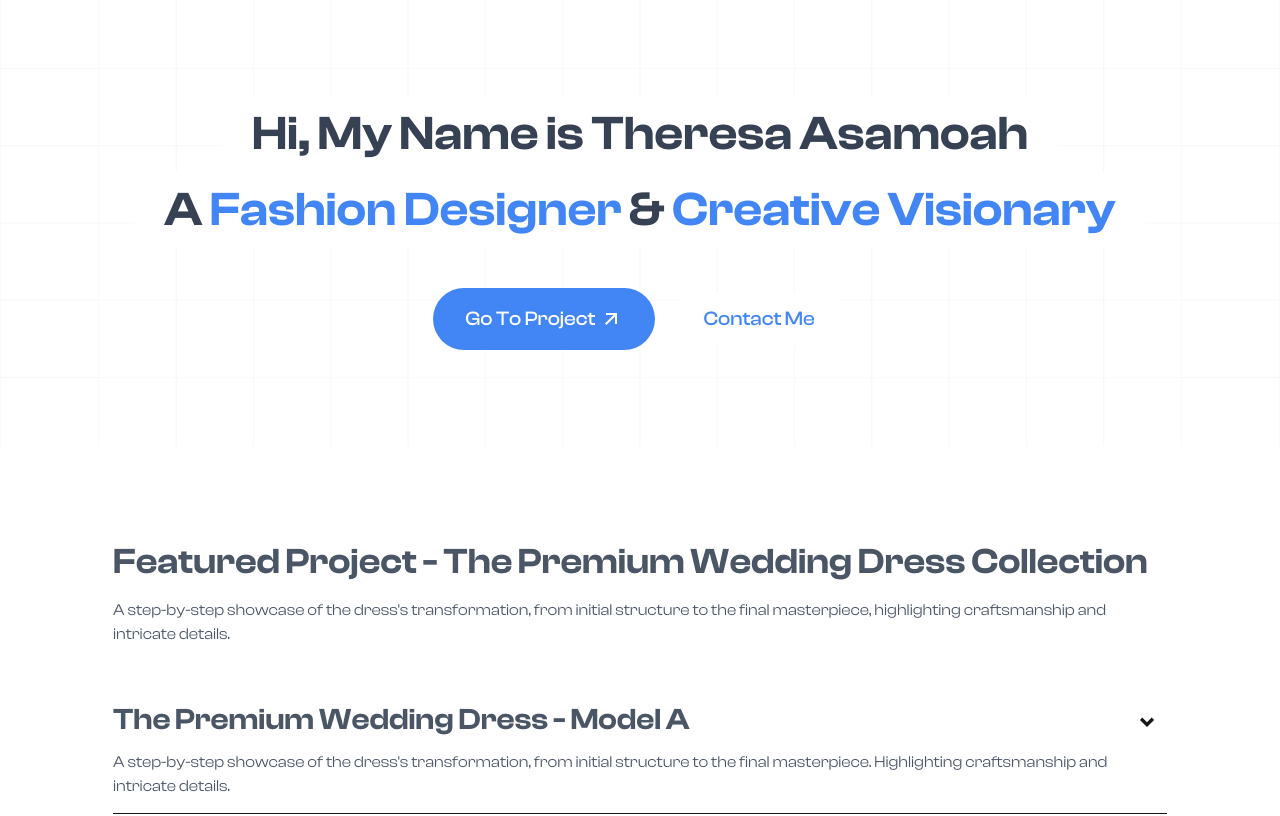
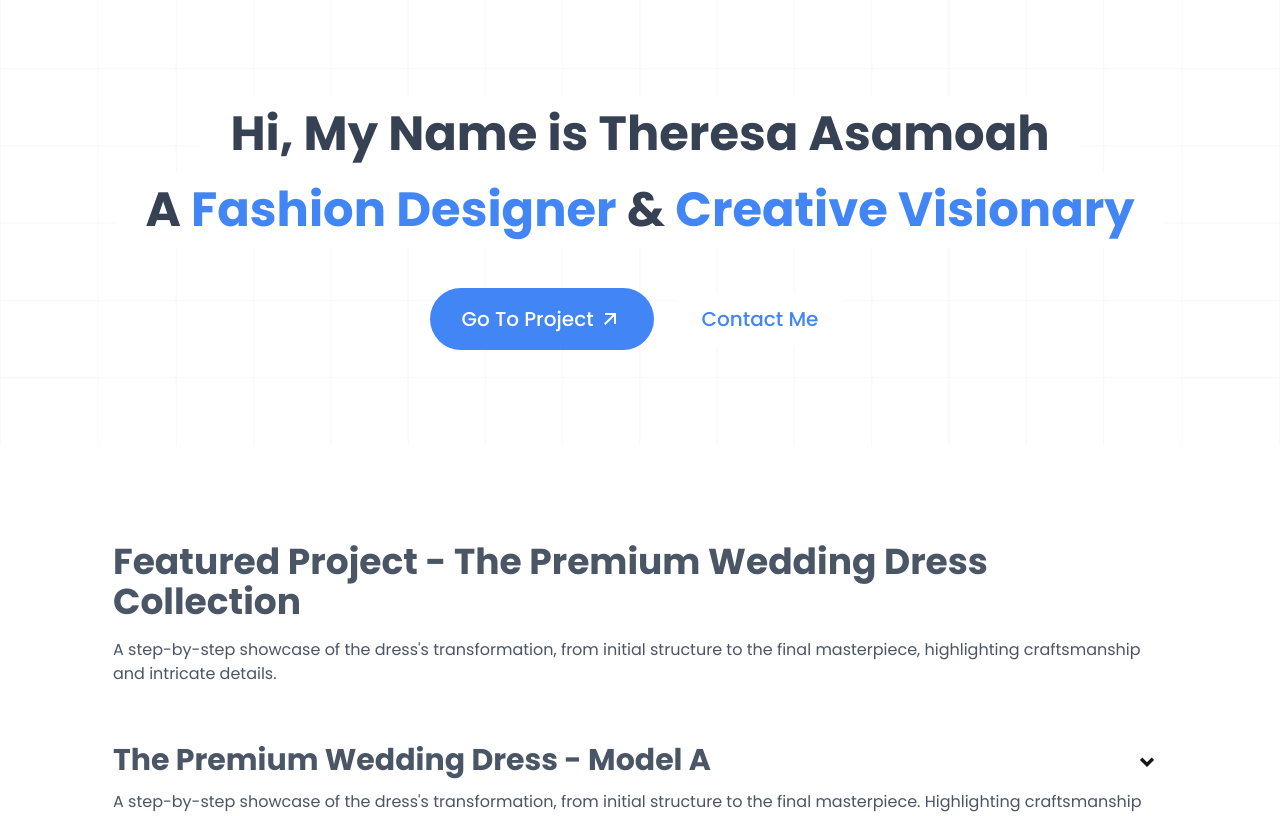
Before and after one commit to alhassan50/thessy, a Next.js app: page / in a window 1280 px wide. Shown: the top 816 px of the page. Built offline with nearby package versions, Linux system fonts and the light colour scheme.

Commit message:
Add poppins font as fallback

```diff
--- a/src/app/layout.tsx
+++ b/src/app/layout.tsx
@@ -1,5 +1,13 @@
 import type { Metadata } from "next";
+import { Poppins } from "next/font/google";
 import "./globals.css";
+
+const poppins = Poppins({
+  weight: ["100", "300", "400", "500", "700", "900"],
+  style: ["normal", "italic"],
+  subsets: ["latin"],
+});
+
 
 export const metadata: Metadata = {
   title: "Theresa Asamoah | Fashion Designer & Creative Visionary",
@@ -14,7 +22,7 @@ export default function RootLayout({
 }>) {
   return (
     <html lang="en">
-      <body className={`font-clash antialiased text-gray-600`}>
+      <body className={`${poppins.className} !font-clash antialiased text-gray-600`}>
         <div className="">{children}</div>
       </body>
     </html>
```
